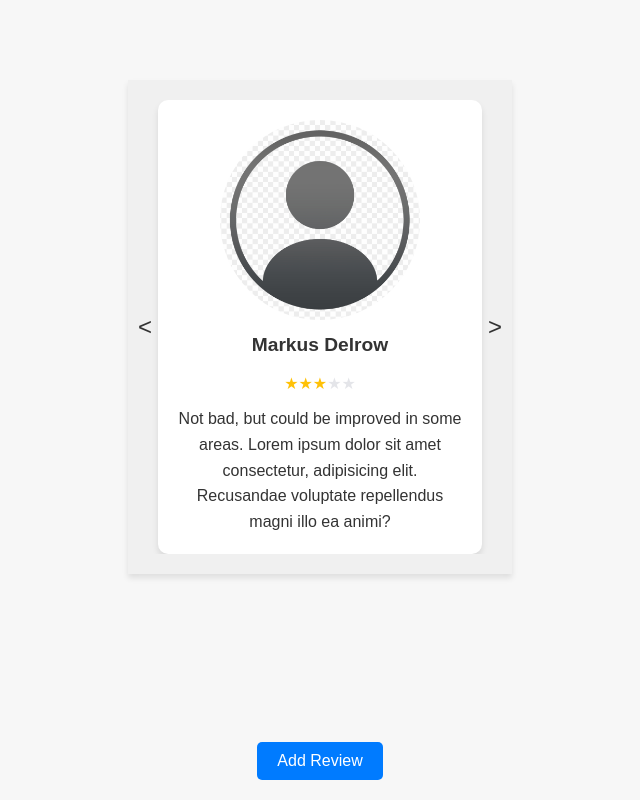
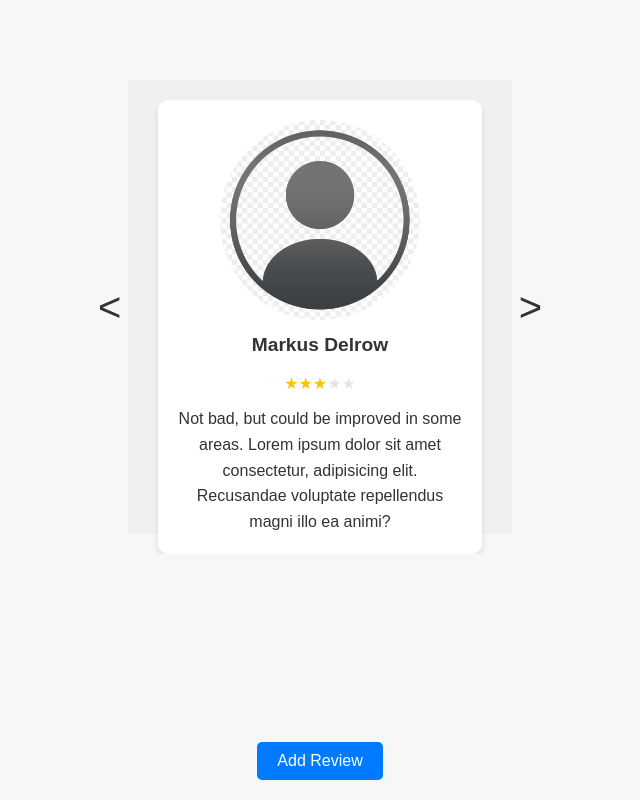
Before and after one commit to MikhailMaidan/testtask, a React (Vite) app in the folder testtask/: page / in a window 1280 px wide. Shown: the whole page, without its empty margins (320-960 px from the left). Built offline with nearby package versions, Linux system fonts and the light colour scheme.

Commit message:
Smmothed animation was added

```diff
--- a/testtask/src/components/ReviewSlider.jsx
+++ b/testtask/src/components/ReviewSlider.jsx
@@ -1,4 +1,4 @@
-import React, { useState, useEffect } from 'react';
+import React, { useState, useEffect, useRef } from 'react';
 import './ReviewSlider.scss';
 import reviewsData from './data/reviews.json';
 import placeholderImage from '../images/imageProfile.png';
@@ -10,8 +10,17 @@ const ReviewSlider = () => {
   const [newReviewName, setNewReviewName] = useState('');
   const [newReviewText, setNewReviewText] = useState('');
   const [newReviewRating, setNewReviewRating] = useState(1);
+  const [maxHeight, setMaxHeight] = useState(0);
+  const reviewsRef = useRef([]);
+  const [fade, setFade] = useState(true);
 
   const reviewsToShow = 1;
+
+  useEffect(() => {
+    const heights = reviewsRef.current.map((ref) => ref.offsetHeight);
+    const max = Math.max(...heights);
+    setMaxHeight(max);
+  }, [reviews]);
 
   useEffect(() => {
     const interval = setInterval(() => {
@@ -22,15 +31,23 @@ const ReviewSlider = () => {
   }, [reviews.length, currentIndex]);
 
   const handleNext = () => {
+    setFade(false);
+    setTimeout(() => {
       setCurrentIndex((prevIndex) =>
         prevIndex + reviewsToShow >= reviews.length ? 0 : prevIndex + reviewsToShow
       );
+      setFade(true);
+    }, 200);
   };
 
   const handlePrev = () => {
+    setFade(false);
+    setTimeout(() => {
       setCurrentIndex((prevIndex) =>
         prevIndex === 0 ? reviews.length - reviewsToShow : prevIndex - reviewsToShow
       );
+      setFade(true);
+    }, 200);
   };
 
   const handleAddReviewClick = () => {
@@ -75,10 +92,14 @@ const ReviewSlider = () => {
 
   return (
     <>
-      <div className="review-slider">
+      <div className={`review-slider ${fade ? 'fade-in' : 'fade-out'}`} style={{ height: maxHeight }}>
         <div className="review-content">
-          {reviews.slice(currentIndex, currentIndex + reviewsToShow).map((review) => (
-            <div key={review.id} className="review-card">
+          {reviews.slice(currentIndex, currentIndex + reviewsToShow).map((review, index) => (
+            <div
+              key={review.id}
+              className="review-card"
+              ref={(el) => (reviewsRef.current[index] = el)}
+            >
               <img src={placeholderImage} alt={`${review.name}'s profile`} className="profile-picture" />
               <h3>{review.name}</h3>
               <div className="rating">{renderStars(review.rating)}</div>
--- a/testtask/src/components/ReviewSlider.scss
+++ b/testtask/src/components/ReviewSlider.scss
@@ -7,8 +7,15 @@
   transform: translateX(-50%);
   padding: 20px;
   background-color: #f0f0f0e0;
-  box-shadow: 0 4px 6px rgba(0, 0, 0, 0.1);
+  transition: opacity 0.3s ease-in-out;
 
+  &.fade-in {
+    opacity: 1;
+  }
+
+  &.fade-out {
+    opacity: 0;
+  }
 
   .review-content {
     display: flex;
@@ -69,9 +76,10 @@
     transform: translateY(-50%);
     background: none;
     border: none;
-    font-size: 1.5rem;
+    font-size: 2.5rem;
     cursor: pointer;
     color: #333;
+    z-index: 10;
 
     &:hover {
       color: #007bff;
@@ -79,11 +87,11 @@
   }
 
   .prev {
-    left: 10px;
+    left: -30px;
   }
 
   .next {
-    right: 10px;
+    right: -30px;
   }
 }
 
```
Lines whose indentation alone changed are shown as unchanged.
